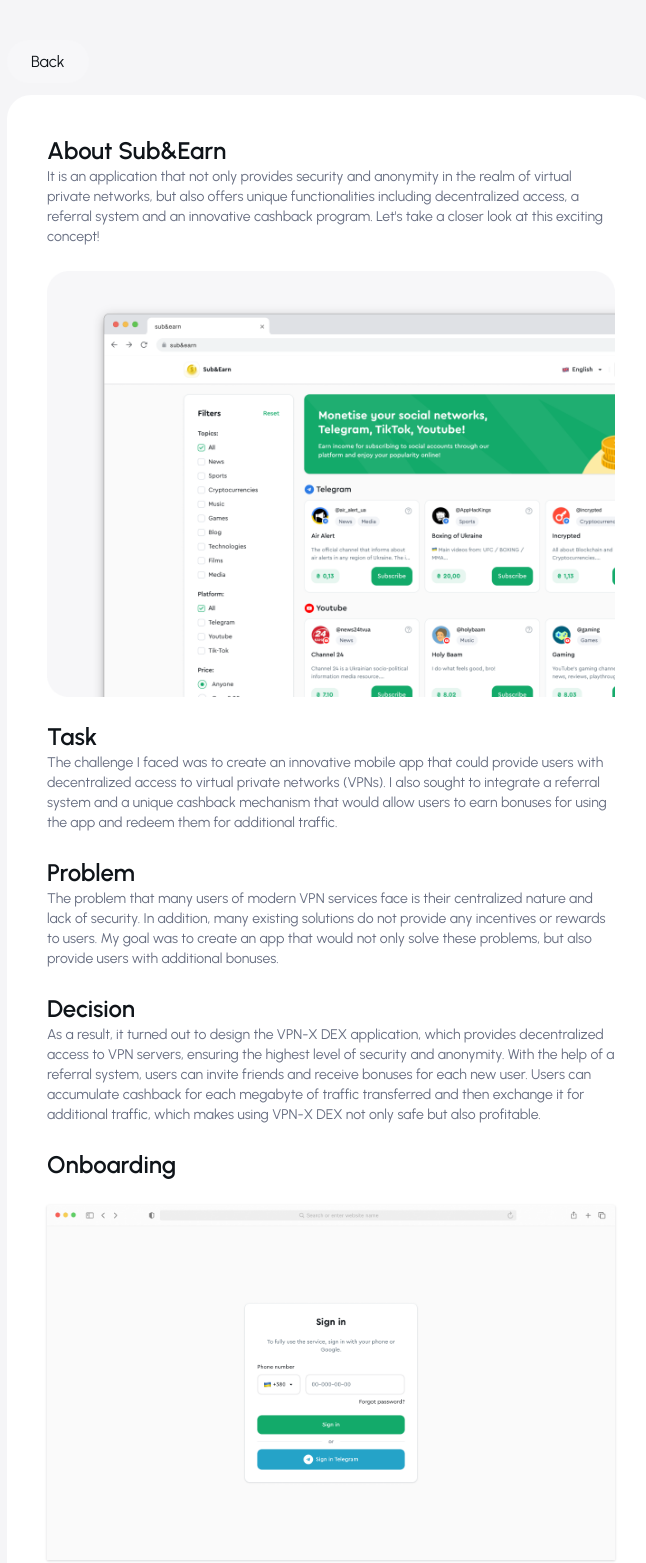
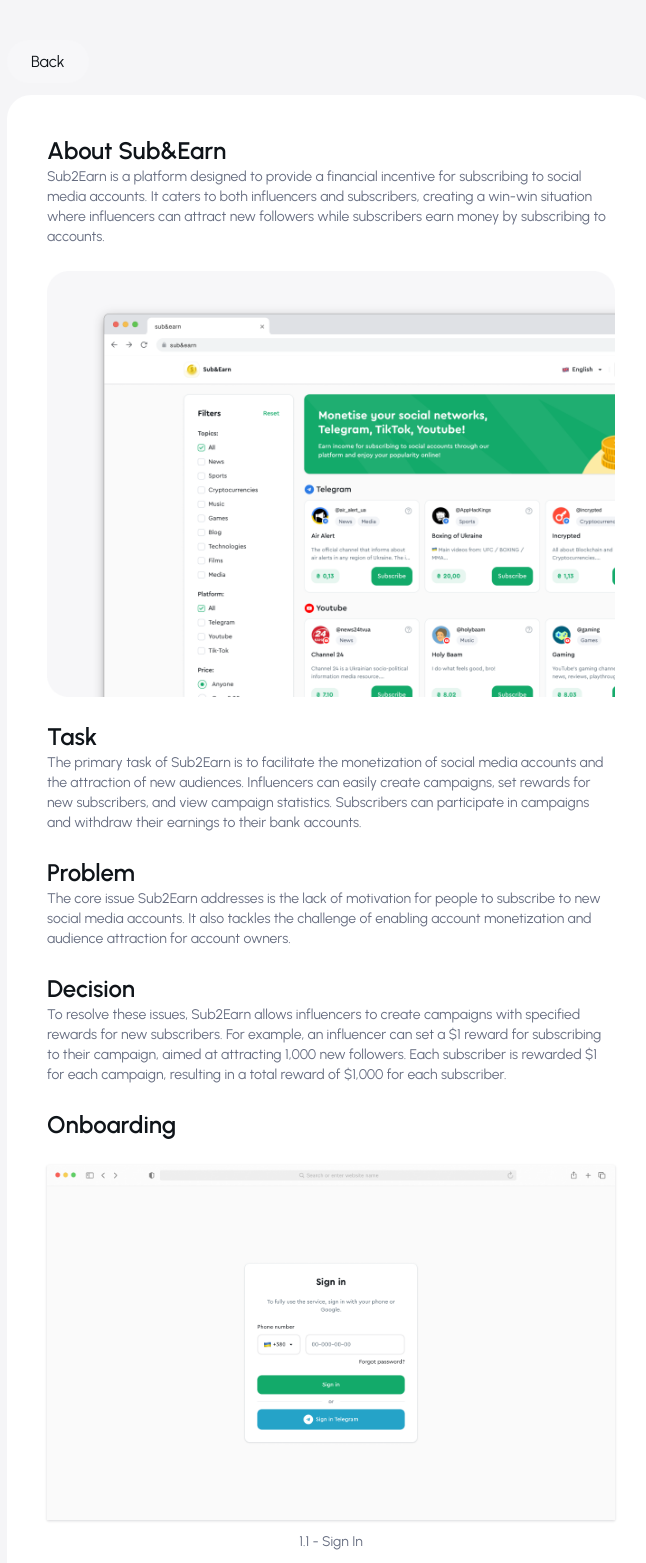
Before and after one commit to mirvald-design/my-portfolio, a plain HTML site: page sub&earn.html in a window 1280 px wide. Shown: the top 1563 px of the page, without its empty margins (309-955 px from the left). Drawn offline with Linux system fonts and the light colour scheme.

Commit message:
add sub&earn

```diff
--- a/sub&earn.html
+++ b/sub&earn.html
@@ -38,9 +38,7 @@
         <div class="content-project">
             <section>
                 <h1>About Sub&Earn</h1>
-                <p>It is an application that not only provides security and anonymity in the realm of virtual private
-                    networks, but also offers unique functionalities including decentralized access, a referral system
-                    and an innovative cashback program. Let's take a closer look at this exciting concept!
+                <p>Sub2Earn is a platform designed to provide a financial incentive for subscribing to social media accounts. It caters to both influencers and subscribers, creating a win-win situation where influencers can attract new followers while subscribers earn money by subscribing to accounts.
                 </p>
             </section>
 
@@ -50,29 +48,19 @@
 
             <section>
                 <h1>Task</h1>
-                <p>The challenge I faced was to create an innovative mobile app that could provide users with
-                    decentralized access to virtual private networks (VPNs). I also sought to integrate a referral
-                    system and a unique cashback mechanism that would allow users to earn bonuses for using the app and
-                    redeem them for additional traffic.
+                <p>The primary task of Sub2Earn is to facilitate the monetization of social media accounts and the attraction of new audiences. Influencers can easily create campaigns, set rewards for new subscribers, and view campaign statistics. Subscribers can participate in campaigns and withdraw their earnings to their bank accounts.
                 </p>
             </section>
 
             <section>
                 <h1>Problem</h1>
-                <p>The problem that many users of modern VPN services face is their centralized nature and lack of
-                    security. In addition, many existing solutions do not provide any incentives or rewards to users. My
-                    goal was to create an app that would not only solve these problems, but also provide users with
-                    additional bonuses.
+                <p>The core issue Sub2Earn addresses is the lack of motivation for people to subscribe to new social media accounts. It also tackles the challenge of enabling account monetization and audience attraction for account owners.
                 </p>
             </section>
 
             <section>
                 <h1>Decision</h1>
-                <p>As a result, it turned out to design the VPN-X DEX application, which provides decentralized access
-                    to VPN servers, ensuring the highest level of security and anonymity. With the help of a referral
-                    system, users can invite friends and receive bonuses for each new user. Users can accumulate
-                    cashback for each megabyte of traffic transferred and then exchange it for additional traffic, which
-                    makes using VPN-X DEX not only safe but also profitable.
+                <p>To resolve these issues, Sub2Earn allows influencers to create campaigns with specified rewards for new subscribers. For example, an influencer can set a $1 reward for subscribing to their campaign, aimed at attracting 1,000 new followers. Each subscriber is rewarded $1 for each campaign, resulting in a total reward of $1,000 for each subscriber.
                 </p>
             </section>
 
@@ -163,10 +151,7 @@
 
             <section>
                 <h1>Conclusion</h1>
-                <p>In summary, VPN-X DEX is a revolutionary application that combines security, decentralization and
-                    economic benefits. This project demonstrates how modern technology can be used to solve current
-                    problems and provide additional benefits to the user. I am proud of the results of this work and I
-                    am confident that VPN-X DEX has the potential to change the way we perceive and use VPN services.
+                <p>Sub2Earn offers a straightforward and user-friendly interface, ensuring user data safety and privacy. Regularly conducted campaigns motivate users to participate, and the platform allows both those who want to earn money by subscribing to social media accounts and influencers looking to monetize their accounts and attract new audiences to benefit from the platform.
                 </p>
             </section>
         </div>
```
